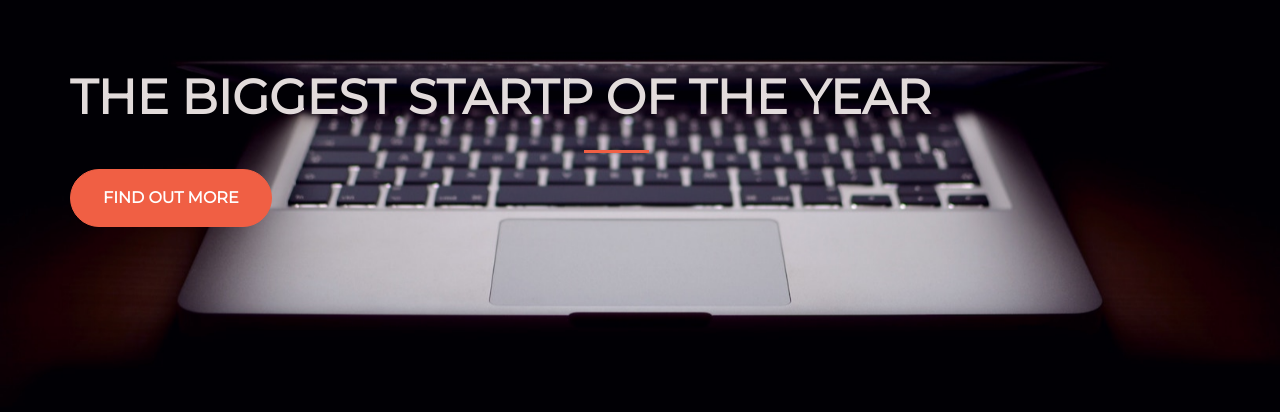
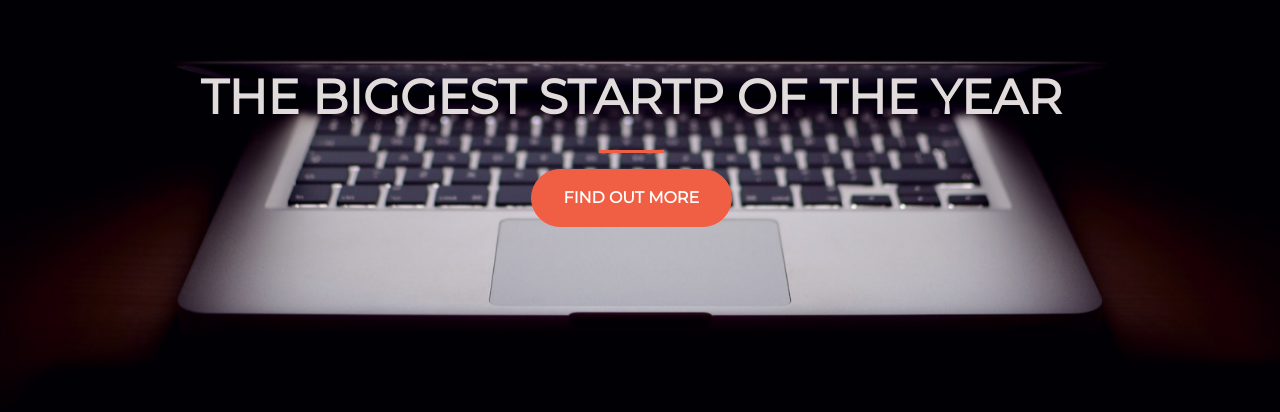
Before and after one commit to MianKhubaib/HTML, a plain HTML site: page index.html in a window 1280 px wide. Shown: the part 252-664 px from the top of the page. Drawn offline with nearby package versions, Linux system fonts and the light colour scheme.

Commit message:
Add files via upload

```diff
--- a/index.html
+++ b/index.html
@@ -19,21 +19,22 @@
   <body>
   	<div class="container d-flex align-items-center h-100">
   		<div class="row">
-          <header class="text-center">
+          <header class="text-center col-12">
 
- 		<h1 class="text-uppercase">
- 		<strong>The biggest startp of the year</strong>
+ 		     <h1 class="text-uppercase">
+ 		         <strong>The biggest startp of the year</strong>
  	        </h1>
 
           </header>
            <section class="text-center col-12">
 
              <hr>
+             <button class="btn btn-primary btn-x1">Find out more</button>
 
            </section>
 
 
- 		<button class="btn btn-primary btn-x1">Find out more</button>
+
 
  		</div>
  	</div>
```
